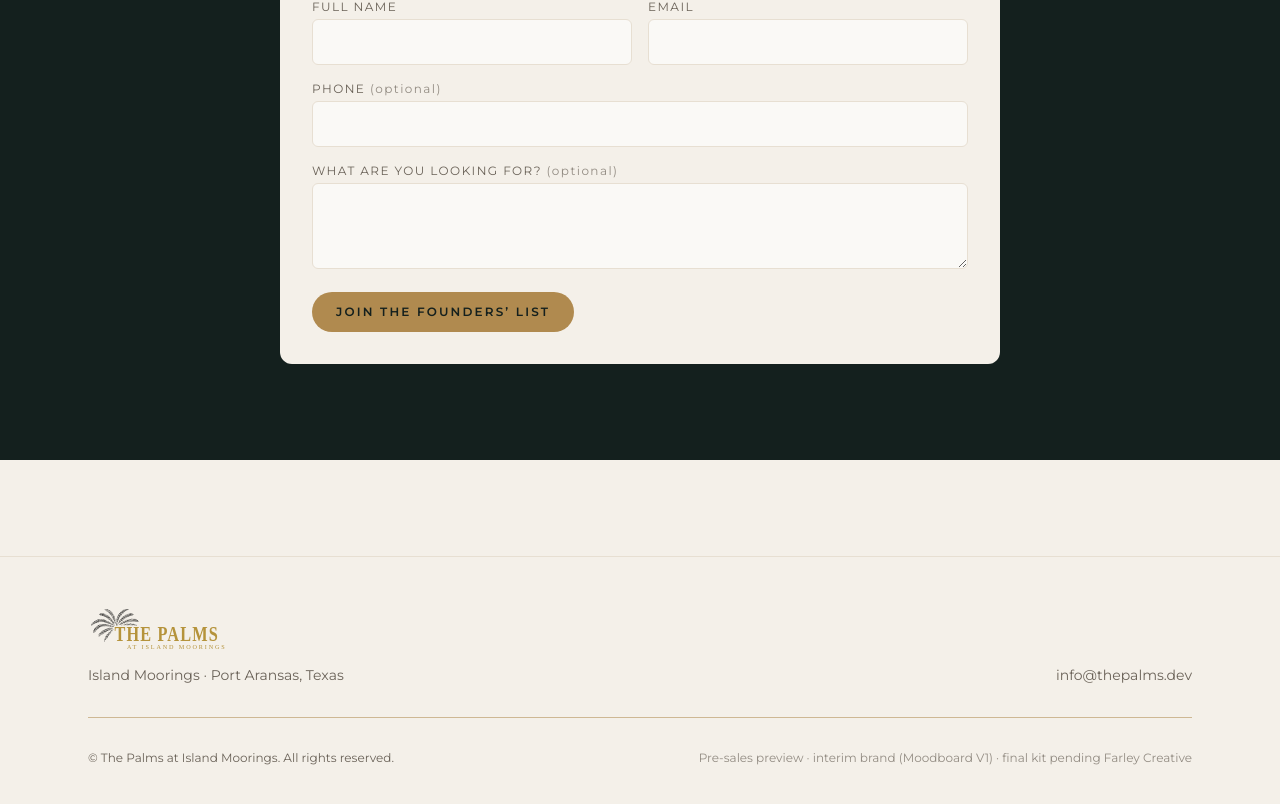
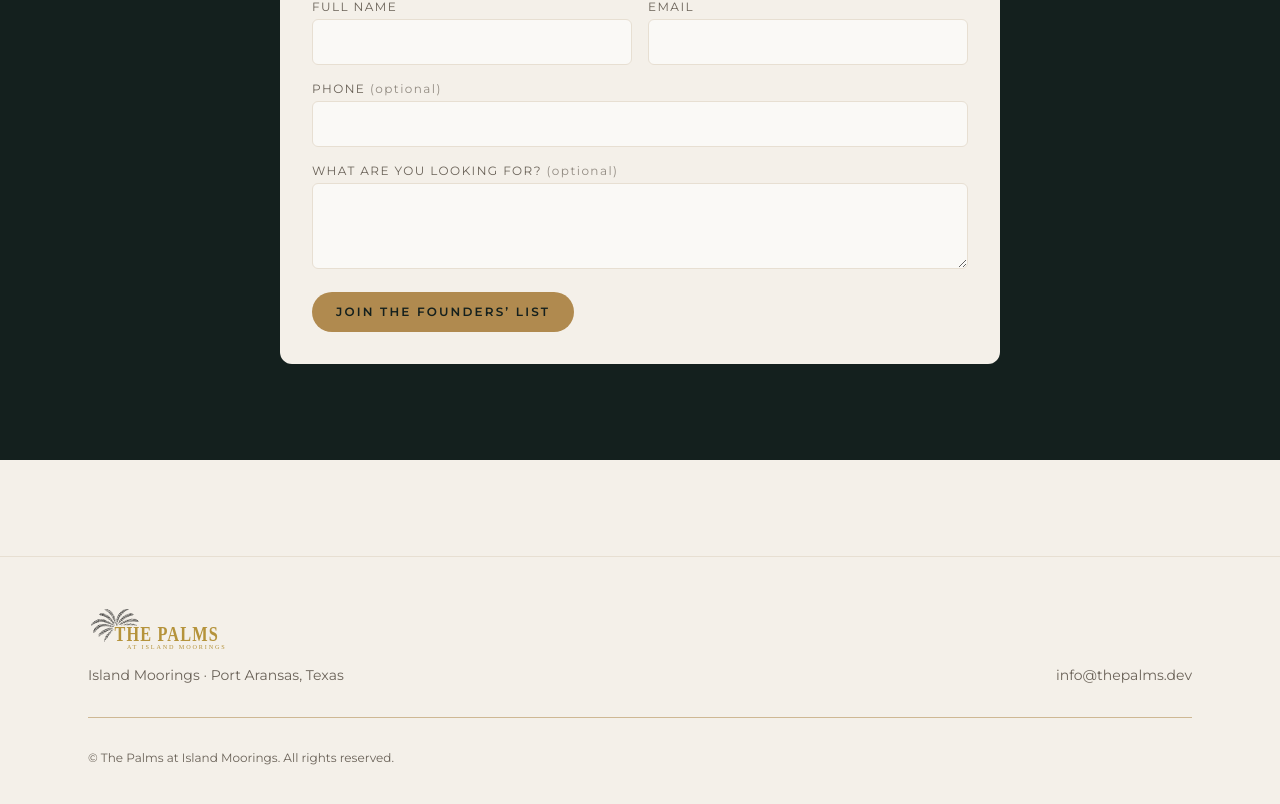
Before and after one commit to haveebot/the-palms-at-island-moorings, a Next.js app: page / in a window 1280 px wide. Shown: the part 2688-3492 px from the top of the page. Built offline with nearby package versions, Linux system fonts and the light colour scheme.

Commit message:
polish(footer): remove internal interim-brand preview marker

```diff
--- a/src/components/SiteChrome.tsx
+++ b/src/components/SiteChrome.tsx
@@ -58,10 +58,8 @@ export function SiteFooter() {
           </div>
         </div>
         <div className="hairline my-8" />
-        <div className="flex flex-col gap-2 text-xs text-[var(--color-muted)] sm:flex-row sm:justify-between">
+        <div className="text-xs text-[var(--color-muted)]">
           <p>© {SITE.name}. All rights reserved.</p>
-          {/* Internal marker — remove at public launch */}
-          <p className="opacity-70">Pre-sales preview · interim brand (Moodboard V1) · final kit pending Farley Creative</p>
         </div>
       </div>
     </footer>
```
